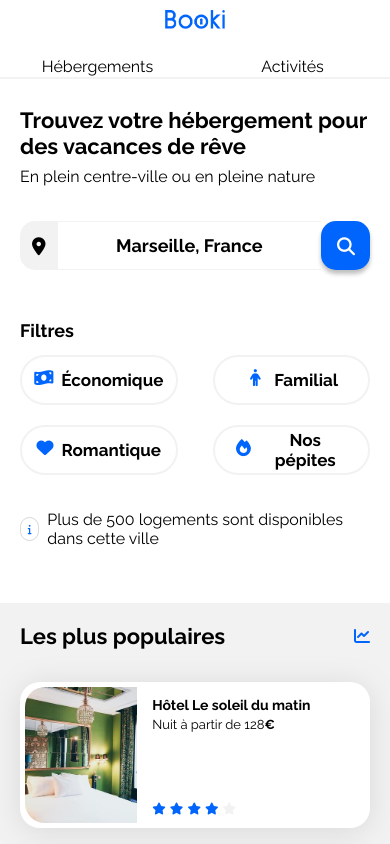
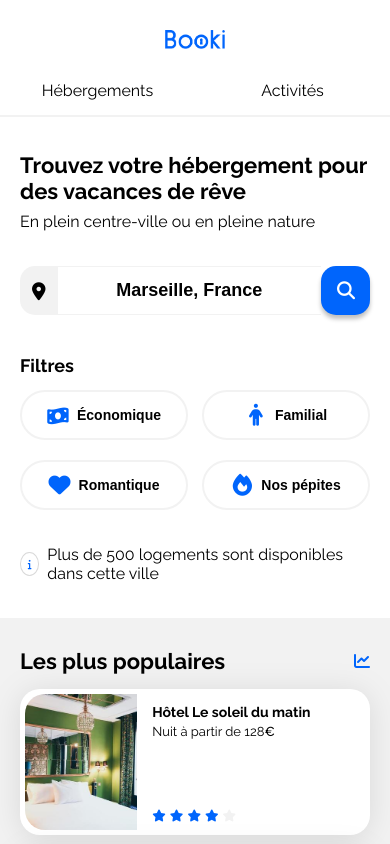
Before and after one commit to highfivenico/booki, a plain HTML site: page index.html in a window 390 px wide. Shown: the top 844 px of the page. Drawn offline with Linux system fonts and the light colour scheme.

Commit message:
fix(css): clean up, adjust margins and font sizes, and fix card alignment issues

```diff
--- a/css/style.css
+++ b/css/style.css
@@ -1,12 +1,4 @@
 /****** General ***********/
-* {
-  font-family: "Raleway", sans-serif;
-  margin: 0;
-  padding: 0;
-  box-sizing: border-box;
-  scroll-behavior: smooth;
-}
-
 :root {
   --main-color: #0065fc;
   --main-bg-color: #f2f2f2;
@@ -14,11 +6,15 @@
   --text-color: #000;
 }
 
-.fa-solid {
-  color: var(--main-color);
+* {
+  margin: 0;
+  padding: 0;
+  box-sizing: border-box;
+  scroll-behavior: smooth;
 }
 
 body {
+  font-family: "Raleway", sans-serif;
   display: flex;
   justify-content: center;
 }
@@ -26,7 +22,6 @@ body {
 .main-container {
   width: 100%;
   max-width: 1440px;
-  min-width: 320px;
   padding: 0 50px;
 }
 
@@ -35,9 +30,13 @@ a {
   text-decoration: none;
 }
 
+.fa-solid {
+  color: var(--main-color);
+}
+
 .section-title {
-  margin: 0;
   font-size: 22px;
+  font-weight: 700;
 }
 
 .card {
@@ -45,13 +44,7 @@ a {
   border-radius: 20px;
   padding: 5px;
   filter: drop-shadow(0px 3px 15px rgba(0, 0, 0, 0.1));
-  /* transition: 0.2s ease; */
 }
-
-/* .card:hover {
-  filter: drop-shadow(0px 3px 15px rgba(0, 0, 0, 0.3));
-  transform: scale(1.005);
-} */
 
 .card img {
   object-fit: cover;
@@ -62,6 +55,7 @@ a {
   display: flex;
   flex-direction: column;
   justify-content: space-between;
+  gap: 8px;
 }
 
 .card-title {
@@ -69,12 +63,14 @@ a {
   margin-bottom: 4px;
   font-size: 16px;
 }
+
 .card-subtitle {
-  margin: 0;
+  font-size: 14px;
+  font-weight: 400;
 }
 
 .euro {
-  font-weight: 700;
+  font-weight: 500;
 }
 
 .card-rating {
@@ -89,14 +85,13 @@ a {
 header {
   display: flex;
   justify-content: space-between;
-  align-items: center;
-  height: 79px;
 }
 
 .header-logo {
   height: 79px;
   display: flex;
   align-items: center;
+  justify-content: center;
 }
 
 .header-logo img {
@@ -104,14 +99,16 @@ header {
 }
 
 .navlink {
-  height: 100%;
   display: flex;
   justify-content: space-around;
-  gap: 20px;
+  height: 100%;
+  gap: 68px;
 }
 
 .navlink a {
   display: block;
+  font-size: 16px;
+  font-weight: 400;
   padding-top: 15px;
   border-top: 2px solid transparent;
 }
@@ -122,13 +119,14 @@ header {
 }
 
 /****** Info group ***********/
-
 .info-group {
   margin: 35px 0;
 }
+
 .headline {
   margin-bottom: 35px;
 }
+
 .headline h1 {
   font-size: 22px;
   font-weight: 700;
@@ -142,7 +140,6 @@ header {
 }
 
 /****** Search bar ***********/
-
 .search-bar {
   height: 49px;
   display: flex;
@@ -201,22 +198,16 @@ header {
   user-select: none;
 }
 
-/* .search-bar button:active {
-  box-shadow: inset 0 0 15px rgba(0, 0, 0, 0.4);
-} */
-
 .fa-magnifying-glass {
   display: none;
   color: #fff;
 }
 
 /****** Filters ***********/
-
 .filters {
   display: flex;
   align-items: center;
   margin-bottom: 35px;
-  align-items: center;
 }
 
 .filters h3 {
@@ -247,7 +238,7 @@ header {
   padding: 4px 19px;
   border: 2px solid var(--main-bg-color);
   border-radius: 25px;
-  transition: 0.3s;
+  transition: 0.2s;
   background: none;
   user-select: none;
 }
@@ -257,13 +248,16 @@ header {
 }
 
 .filter-button i {
-  height: 22px;
+  font-size: 22px;
   width: 22px;
   margin-right: 8px;
 }
 
+.filter-button .fa-money-bill-wave {
+  font-size: 19px;
+}
+
 /****** Infobar ***********/
-
 .infobar {
   display: flex;
   align-items: center;
@@ -273,7 +267,7 @@ header {
   height: 24px;
   width: 24px;
   border: 1px solid #d9d9d9;
-  border-radius: 100px;
+  border-radius: 50%;
   display: flex;
   justify-content: center;
   align-items: center;
@@ -317,10 +311,9 @@ header {
 .hebergements-cards a {
   width: 31%;
 }
+
 .hebergements-cards .card {
-  display: flex;
-  flex-direction: column;
-  margin-top: 33px;
+  margin-top: 30px;
 }
 
 .hebergements-cards img {
@@ -329,11 +322,20 @@ header {
   border-radius: 20px 20px 0 0;
 }
 
+.hebergements-cards .card-content {
+  padding-left: 8px;
+}
+
+.hebergements-cards .card-title {
+  font-size: 14px;
+  margin-bottom: 8px;
+}
+
 .see-more {
   display: block;
   font-size: 18px;
   font-weight: 700;
-  margin-top: 33px;
+  margin-top: 30px;
 }
 
 /****** Populaires ***********/
@@ -349,7 +351,7 @@ header {
 
 .populaires-cards .card {
   display: flex;
-  margin-top: 33px;
+  margin-top: 30px;
 }
 
 .populaires-cards img {
@@ -364,7 +366,6 @@ header {
 }
 
 /****** Activités ***********/
-
 #activites {
   margin: 35px 0;
   padding: 30px;
@@ -380,7 +381,7 @@ header {
 }
 
 .activites-cards .card {
-  margin-top: 33px;
+  margin-top: 30px;
   padding: 0;
 }
 
@@ -399,7 +400,6 @@ header {
 }
 
 /****** Footer ***********/
-
 footer {
   background: var(--main-bg-color);
   display: flex;
@@ -416,7 +416,8 @@ footer {
 
 footer li {
   list-style: none;
-  padding-top: 16px;
+  padding-top: 15px;
+  font-size: 16px;
 }
 
 /* Le code ci-dessous correspond à la version responsive uniquement */
@@ -424,8 +425,16 @@ footer li {
 /****** Media queries ***********/
 /* Medium devices (tablets, less/equal than 1024px) */
 @media (max-width: 1024px) {
+  .search-bar {
+    margin-bottom: 25px;
+  }
+
   .filters {
     align-items: start;
+  }
+
+  .filter-button {
+    font-size: 16px;
   }
 
   .hebergements-and-populaires,
@@ -448,8 +457,12 @@ footer li {
     justify-content: space-between;
   }
 
+  .populaires-cards .card {
+    margin-top: 20px;
+  }
+
   .populaires-cards a {
-    width: 30%;
+    width: 32%;
   }
 
   .populaires-cards .card-title {
@@ -497,18 +510,14 @@ footer li {
     width: 100%;
   }
 
-  .info-group,
-  .hebergements-and-populaires section {
-    padding: 20px;
-    margin-top: 0;
-  }
-
   .navlink {
     gap: 0;
   }
 
   .navlink a {
     width: 50%;
+    padding-top: 0;
+    padding-bottom: 15px;
     display: flex;
     justify-content: center;
     border-bottom: 2px solid var(--main-bg-color);
@@ -535,28 +544,46 @@ footer li {
   }
 
   .filters-container {
-    gap: 20px 10%;
+    gap: 20px 10px;
   }
 
   .filter-button {
-    width: 45%;
+    width: 48%;
+    font-size: 14px;
+  }
+
+  .info-group {
+    padding: 0 20px;
   }
 
   .hebergements-and-populaires section {
     border-radius: 0;
+    padding: 30px 20px;
   }
 
-  .hebergements-and-populaires .populaires {
-    margin-bottom: 15px;
+  .populaires-cards .card,
+  .hebergements-cards .card,
+  .activites-cards .card,
+  .see-more {
+    margin-top: 15px;
   }
 
   .hebergements-and-populaires .hebergements {
     order: 1;
     background-color: white;
+    margin-bottom: 0;
+  }
+
+  #activites .section-title {
+    margin-bottom: 20px;
   }
 
   .activites-cards img {
     height: 141px;
+  }
+
+  .activites-cards .card-title {
+    height: 59px;
   }
 
   footer {
```
Also changed, not shown: 1 other file.
